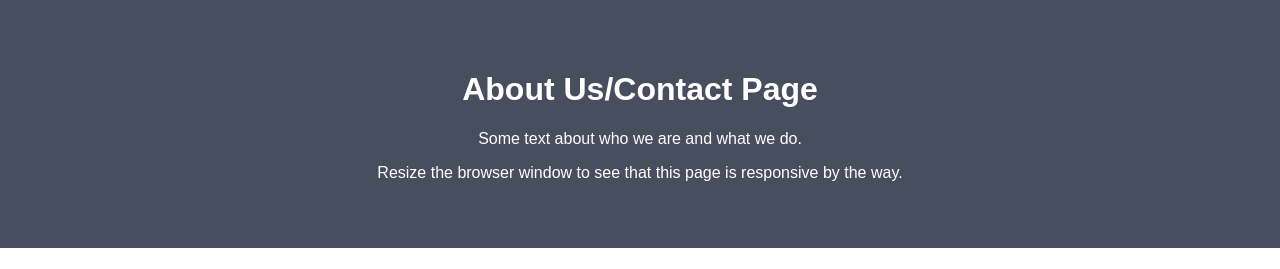
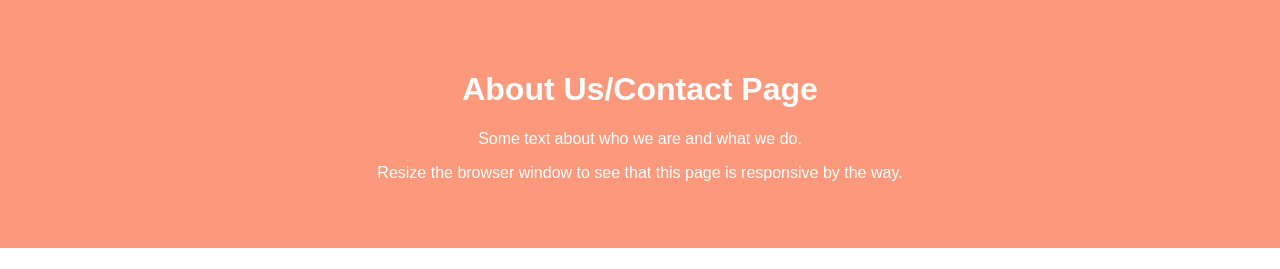
Before and after one commit to Zack-bug/Vegetable-, a PHP site: page /about.html in a window 1280 px wide. Shown: the top 269 px of the page. Run offline with PHP 8.4, Linux system fonts and the light colour scheme.

Commit message:
Update about.css
sdasdas

```diff
--- a/css/about.css
+++ b/css/about.css
@@ -28,7 +28,7 @@ html {
 .about-section {
   padding: 50px;
   text-align: center;
-  background-color: #474e5d;
+  background-color: #fc997c;
   color: white;
 }
 
```
